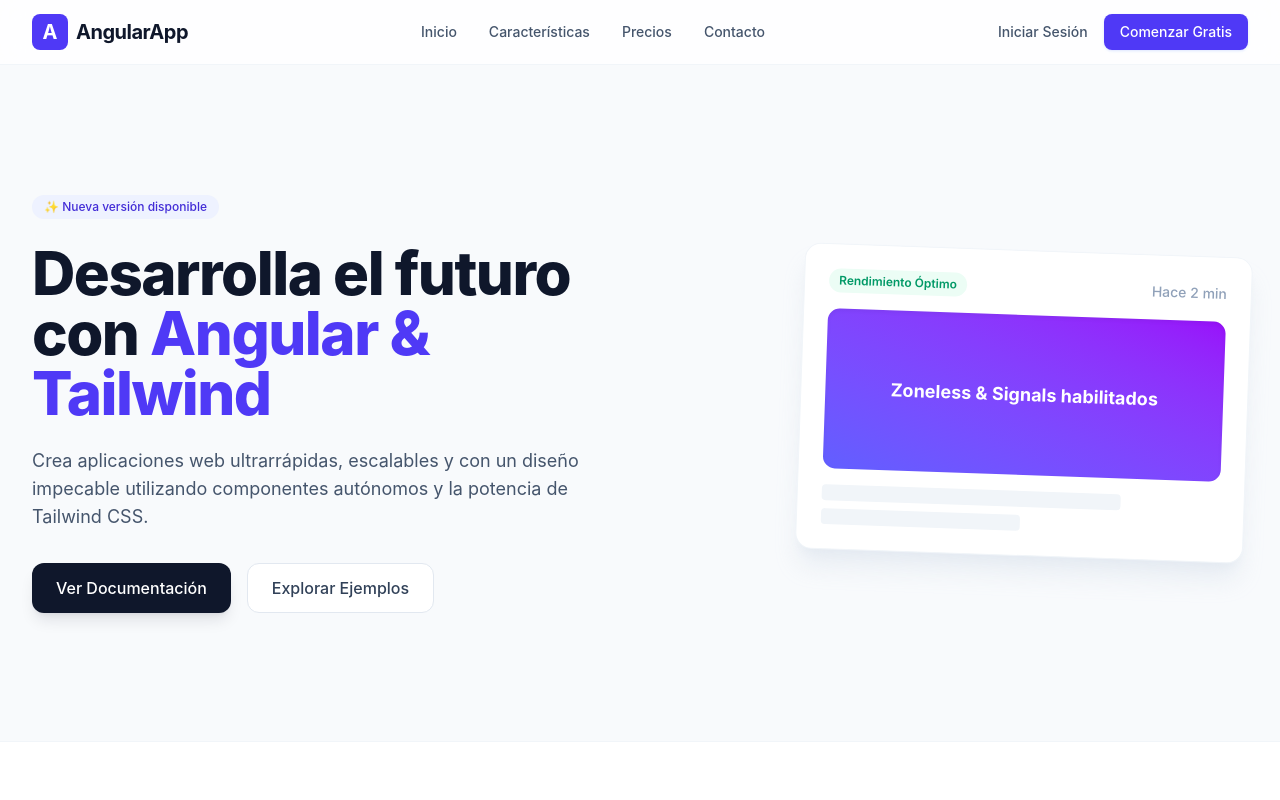
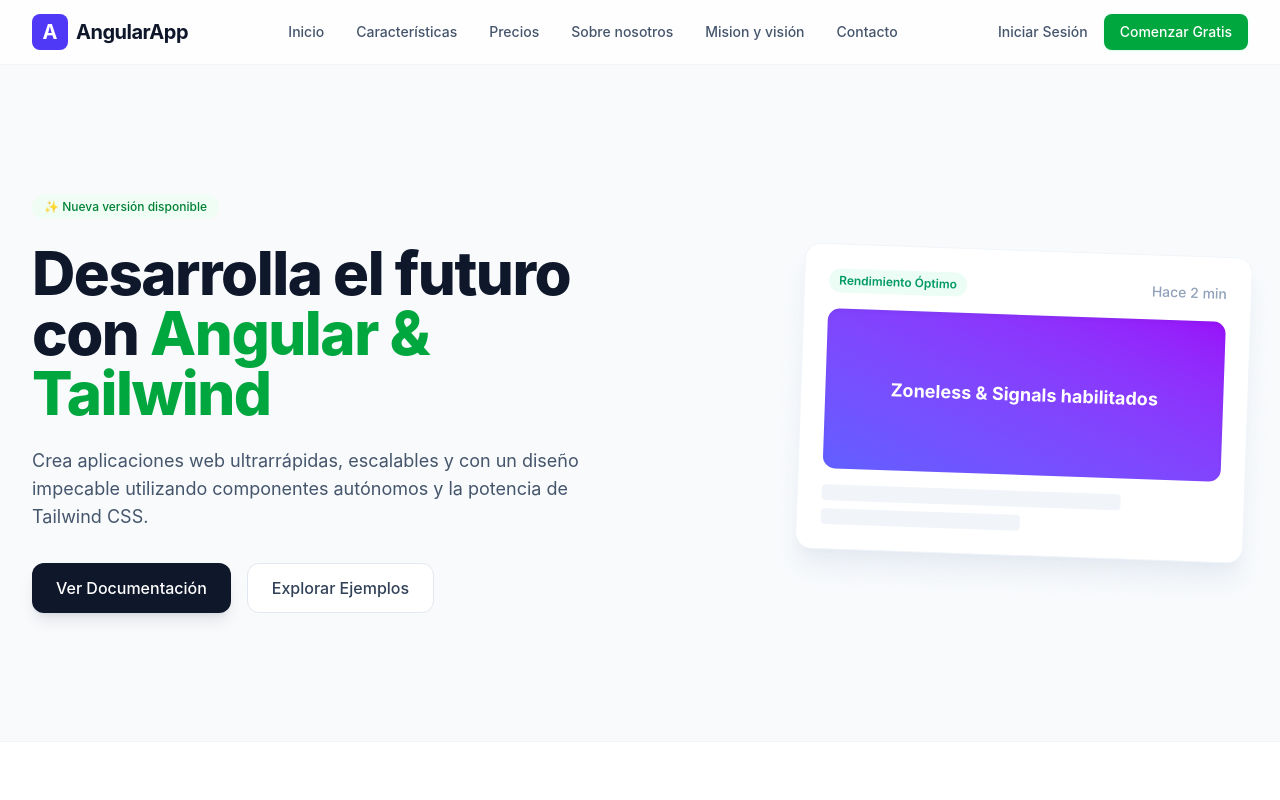
Before and after one commit to TheJuan16/tienda, an Angular app: page /home in a window 1280 px wide. Shown: the top 800 px of the page. Built offline with nearby package versions, Linux system fonts and the light colour scheme.

Commit message:
style(home): colores modificados

```diff
--- a/src/app/pages/home/home.html
+++ b/src/app/pages/home/home.html
@@ -7,14 +7,16 @@
         <span class="text-xl font-bold tracking-tight text-slate-900">AngularApp</span>
       </div>
       <nav class="hidden md:flex items-center gap-8 text-sm font-medium text-slate-600">
-        <a href="#" class="hover:text-indigo-600 transition-colors">Inicio</a>
-        <a href="#" class="hover:text-indigo-600 transition-colors">Características</a>
-        <a href="#" class="hover:text-indigo-600 transition-colors">Precios</a>
-        <a href="#" class="hover:text-indigo-600 transition-colors">Contacto</a>
+        <a href="#" class="hover:text-green-600 transition-colors">Inicio</a>
+        <a href="#" class="hover:text-green-600 transition-colors">Características</a>
+        <a href="#" class="hover:text-green-600 transition-colors">Precios</a>
+        <a href="#" class="hover:text-green-600 transition-colors">Sobre nosotros</a>
+        <a href="#" class="hover:text-green-600 transition-colors">Mision y visión</a>
+        <a href="#" class="hover:text-green-600 transition-colors">Contacto</a>
       </nav>
       <div class="flex items-center gap-4">
         <button class="text-sm font-medium text-slate-600 hover:text-slate-900 hidden sm:block">Iniciar Sesión</button>
-        <button class="bg-indigo-600 hover:bg-indigo-700 text-white text-sm font-medium px-4 py-2 rounded-lg transition-colors shadow-sm shadow-indigo-100">
+        <button class="bg-green-600 hover:bg-green-700 text-white text-sm font-medium px-4 py-2 rounded-lg transition-colors shadow-sm shadow-green-100">
           Comenzar Gratis
         </button>
       </div>
@@ -24,11 +26,11 @@
   <section class="relative overflow-hidden py-20 lg:py-32">
     <div class="max-w-7xl mx-auto px-4 sm:px-6 lg:px-8 grid lg:grid-cols-2 gap-12 items-center">
       <div class="space-y-6 text-center lg:text-left">
-        <span class="inline-flex items-center gap-1.5 py-1 px-3 rounded-full text-xs font-medium bg-indigo-50 text-indigo-700">
+        <span class="inline-flex items-center gap-1.5 py-1 px-3 rounded-full text-xs font-medium bg-green-50 text-green-700">
           ✨ Nueva versión disponible
         </span>
         <h1 class="text-4xl sm:text-5xl lg:text-6xl font-extrabold text-slate-900 tracking-tight leading-none">
-          Desarrolla el futuro con <span class="text-indigo-600">Angular & Tailwind</span>
+          Desarrolla el futuro con <span class="text-green-600">Angular & Tailwind</span>
         </h1>
         <p class="text-lg text-slate-600 max-w-xl mx-auto lg:mx-0">
           Crea aplicaciones web ultrarrápidas, escalables y con un diseño impecable utilizando componentes autónomos y la potencia de Tailwind CSS.
```
